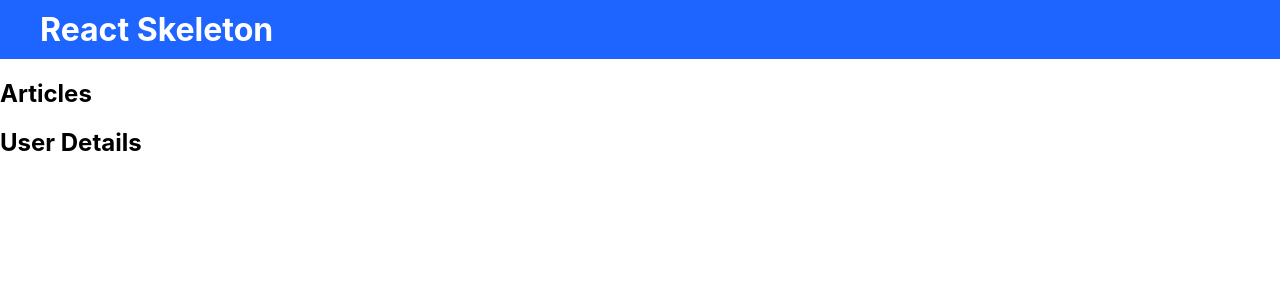
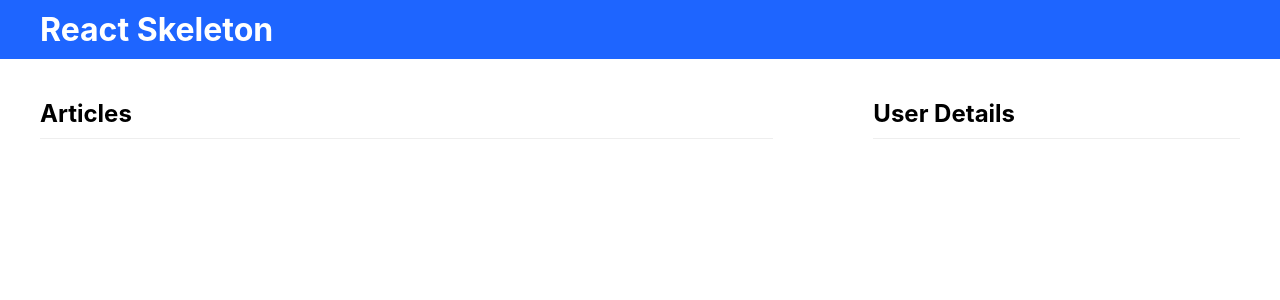
Before and after one commit to RohanRajGautam/react-skeleton-screen, a React (Create React App) app: page / in a window 1280 px wide. Shown: the top 300 px of the page. Built offline with nearby package versions, Linux system fonts and the light colour scheme.

Commit message:
css for content

```diff
--- a/src/index.css
+++ b/src/index.css
@@ -22,3 +22,18 @@ header h1 {
   max-width: 1200px;
   margin: 0 auto;
 }
+
+h2 {
+  padding-bottom: 10px;
+  border-bottom: 1px solid #eee;
+}
+
+.content {
+  width: 100%;
+  max-width: 1200px;
+  margin: 0 auto;
+  padding: 20px;
+  display: grid;
+  grid-template-columns: 2fr 1fr;
+  gap: 100px;
+}
```
